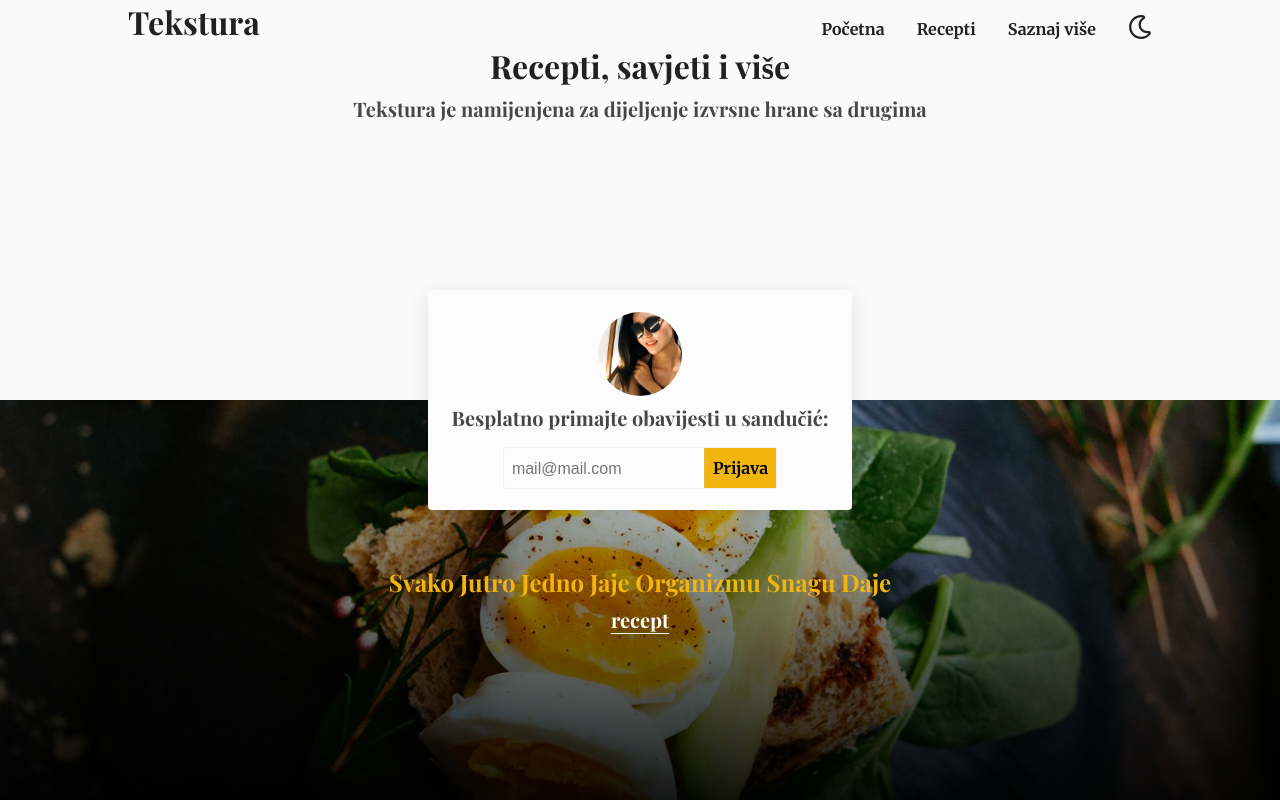
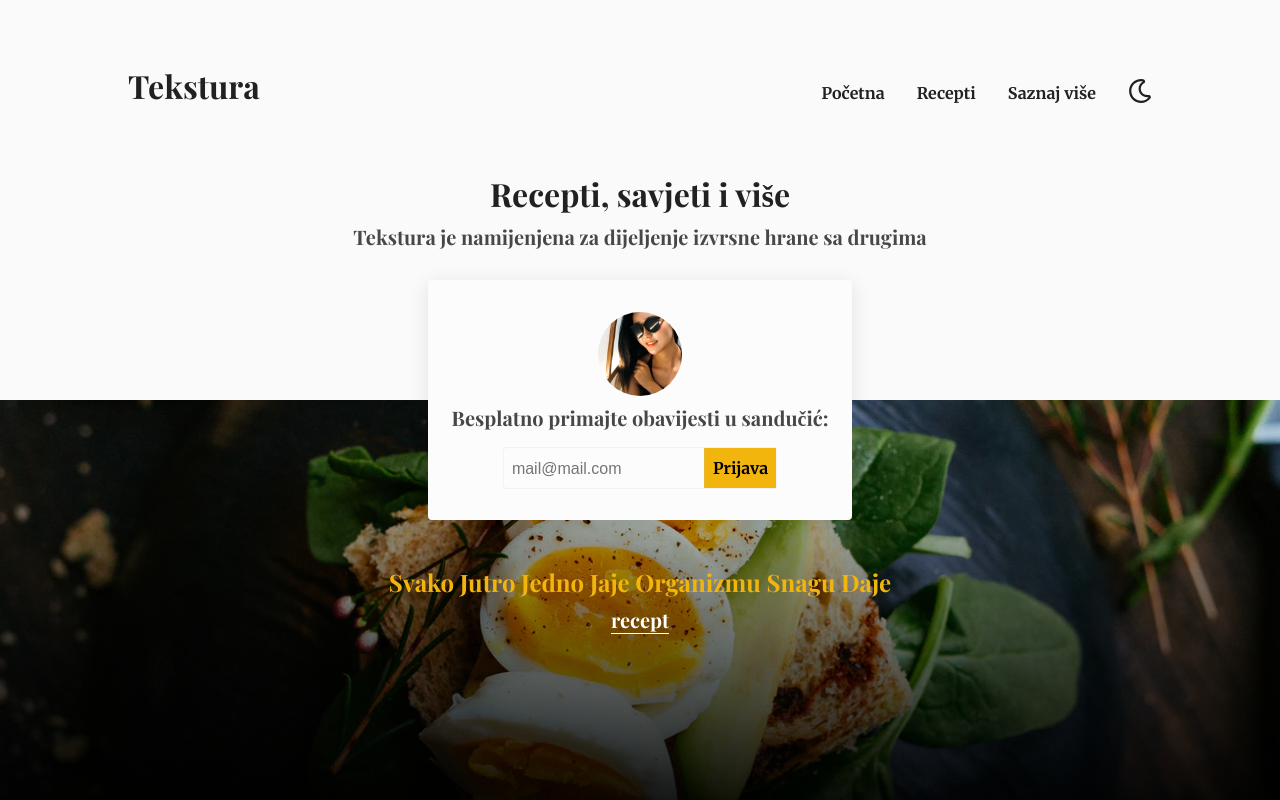
Before and after one commit to mattcroat/tekstura, a Next.js app: page / in a window 1280 px wide. Built offline with nearby package versions, Linux system fonts and the light colour scheme.

Commit message:
style: Turn more styles into styled components

```diff
--- a/components/Home/Home.tsx
+++ b/components/Home/Home.tsx
@@ -6,19 +6,53 @@ import Link from 'next/link'
 import { Header } from '@/root/components/Header'
 import { screenSize } from '@/root/styles/mediaQueries'
 
+const byline = {
+  hidden: { opacity: 0 },
+  show: {
+    opacity: 1,
+    transition: {
+      delay: 0.3,
+    },
+  },
+}
+
+const newsletter = {
+  hidden: { opacity: 0, scale: 0 },
+  show: {
+    opacity: 1,
+    scale: 1,
+    transition: {
+      delay: 0.6,
+    },
+  },
+}
+
+const recipe = {
+  hidden: { opacity: 0 },
+  show: {
+    opacity: 1,
+    transition: {
+      delay: 0.6,
+    },
+  },
+}
+
 const StyledHome = styled.div`
   height: 100vh;
+  padding-top: var(--spacing-32);
   display: grid;
   grid-template-columns: auto 1fr auto;
-  grid-template-rows: auto 1fr 1fr 50vh;
+  grid-template-rows: auto auto 1fr 1fr 50vh;
   grid-column-gap: var(--spacing-32);
   grid-template-areas:
+    '... ... ...'
     '... header ...'
     '... byline ...'
     'newsletter newsletter newsletter'
     'recipe recipe recipe';
 
   ${screenSize.md} {
+    padding-top: var(--spacing-64);
     grid-template-rows: auto 1fr 0 50vh;
     grid-column-gap: var(--spacing-64);
     grid-template-areas:
@@ -35,6 +69,7 @@ const StyledHome = styled.div`
 
 const Byline = styled(motion.div)`
   grid-area: byline;
+  padding-top: var(--spacing-32);
 
   h3 {
     margin-top: var(--spacing-8);
@@ -42,6 +77,10 @@ const Byline = styled(motion.div)`
 
   ${screenSize.sm} {
     text-align: center;
+  }
+
+  ${screenSize.md} {
+    padding-top: var(--spacing-64);
   }
 `
 
@@ -52,46 +91,56 @@ const Newsletter = styled(motion.section)`
   justify-items: center;
   align-content: center;
   margin-top: var(--spacing-32);
-  padding: 0 var(--spacing-24);
+  padding: var(--spacing-24);
   text-align: center;
   background-color: var(--color-secondary-bg);
   transition: color 1s, background-color 1s;
   z-index: 1;
 
-  img {
+  h3 {
+    margin: var(--spacing-8) 0;
+  }
+
+  ${screenSize.sm} {
+    box-shadow: var(--shadow-lg);
+    border-radius: var(--radius-base);
+  }
+
+  ${screenSize.md} {
+    margin: -120px auto;
+  }
+`
+
+const Avatar = styled.img`
   height: 84px;
   width: 84px;
   object-fit: cover;
   border-radius: 50%;
   margin: 0 auto;
-  }
+`
 
-  h3 {
-    margin: var(--spacing-8) 0;
-  }
-
-  form {
+const Form = styled.form`
   display: inline-block;
   margin-top: var(--spacing-8);
   background-color: var(--color-input-bg);
   border: 1px solid var(--color-input-border);
   border-radius: var(--radius-base);
-  }
+`
 
-  label {
+const Label = styled.label`
   display: none;
-  }
+`
 
-  input {
+const Input = styled.input`
   width: 200px;
   padding: var(--spacing-8);
   font-size: inherit;
   color: var(--color-input-text);
   background-color: var(--color-input-bg);
   border: none;
-  }
+`
 
-  button {
+const Button = styled.button`
   height: 40px;
   padding: var(--spacing-8);
   font-family: inherit;
@@ -101,16 +150,6 @@ const Newsletter = styled(motion.section)`
   border: none;
   border-left: 1px solid var(--color-input-border);
   cursor: pointer;
-  }
-
-  ${screenSize.sm} {
-    box-shadow: var(--shadow-lg);
-    border-radius: var(--radius-base);
-  }
-
-  ${screenSize.md} {
-    margin: -110px auto;
-  }
 `
 
 const Recipe = styled(motion.div)`
@@ -129,14 +168,6 @@ const Recipe = styled(motion.div)`
     left: 0;
     background: var(--color-overlay-bg);
     z-index: -1;
-  }
-
-  img {
-    position: absolute;
-    height: 100%;
-    width: 100%;
-    object-fit: cover;
-    z-index: -2;
   }
 
   h2 {
@@ -163,6 +194,14 @@ const Recipe = styled(motion.div)`
   }
 `
 
+const RecipeImage = styled.img`
+  position: absolute;
+  height: 100%;
+  width: 100%;
+  object-fit: cover;
+  z-index: -2;
+`
+
 const Center = styled.div`
   height: 100%;
   display: grid;
@@ -175,37 +214,25 @@ export function Home() {
     <StyledHome>
       <Header />
 
-      <Byline
-        initial={{ opacity: 0 }}
-        animate={{ opacity: 1 }}
-        transition={{ delay: 0.6 }}
-      >
+      <Byline variants={byline} initial="hidden" animate="show">
         <h1>Recepti, savjeti i više</h1>
         <h3>Tekstura je namijenjena za dijeljenje izvrsne hrane sa drugima</h3>
       </Byline>
 
-      <Newsletter
-        initial={{ scale: 0 }}
-        animate={{ scale: 1 }}
-        transition={{ type: 'spring', bounce: 0 }}
-      >
-        <img src="/images/avatar.webp" alt="Avatar" />
+      <Newsletter variants={newsletter} initial="hidden" animate="show">
+        <Avatar src="/images/avatar.webp" alt="Placeholder" />
         <h3>Besplatno primajte obavijesti u sandučić:</h3>
-        <form>
-          <label aria-hidden="false" htmlFor="email">
+        <Form>
+          <Label aria-hidden="false" htmlFor="email">
             Email
-          </label>
-          <input type="text" id="email" placeholder="mail@mail.com" />
-          <button type="button">Prijava</button>
-        </form>
+          </Label>
+          <Input type="text" id="email" placeholder="mail@mail.com" />
+          <Button type="button">Prijava</Button>
+        </Form>
       </Newsletter>
 
-      <Recipe
-        initial={{ opacity: 0 }}
-        animate={{ opacity: 1 }}
-        transition={{ delay: 0.3 }}
-      >
-        <img src="/images/dish.webp" alt="Dish" />
+      <Recipe variants={recipe} initial="hidden" animate="show">
+        <RecipeImage src="/images/dish.webp" alt="Dish" />
         <Center>
           <h2>Svako Jutro Jedno Jaje Organizmu Snagu Daje</h2>
           <h3>
```
Lines whose indentation alone changed are shown as unchanged.
